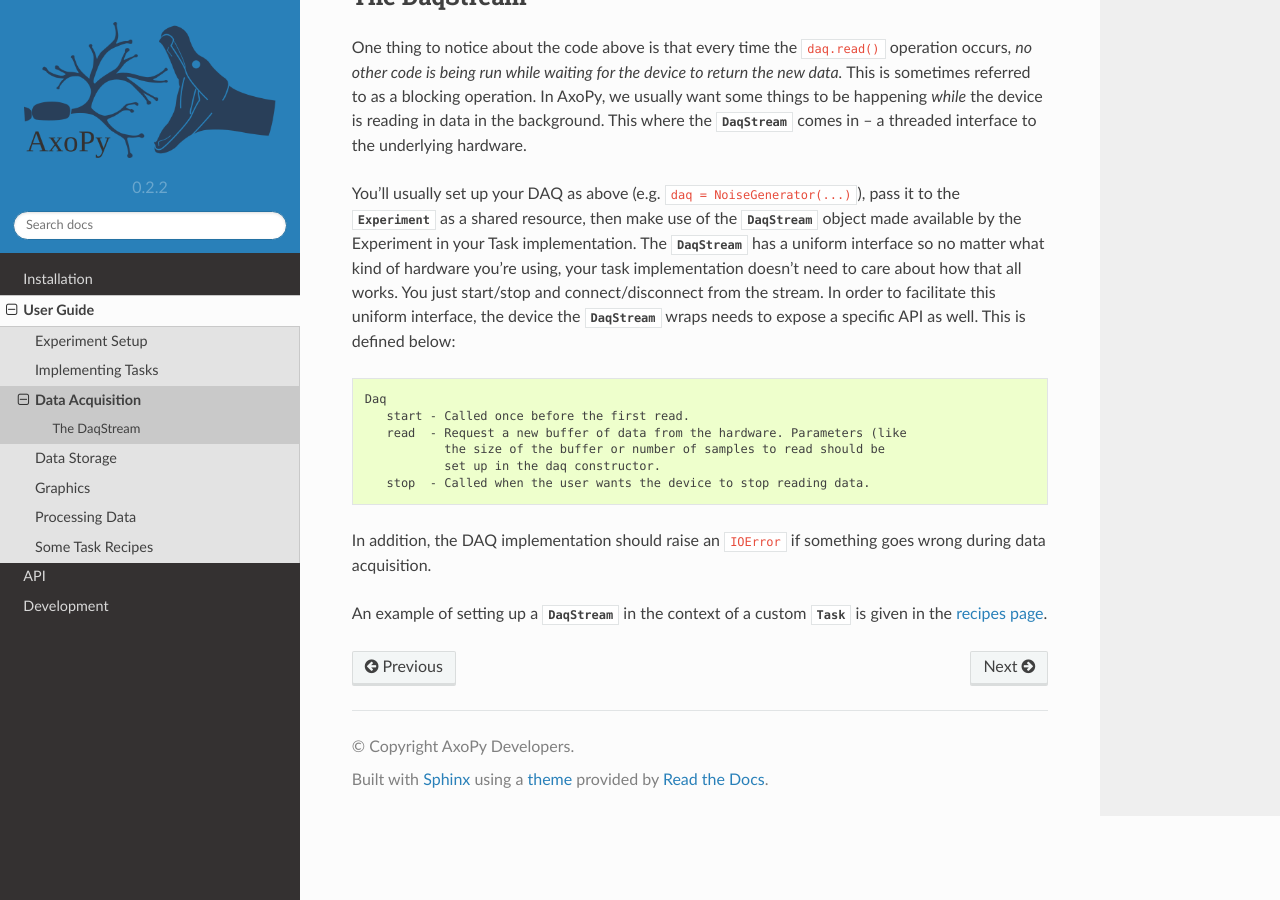
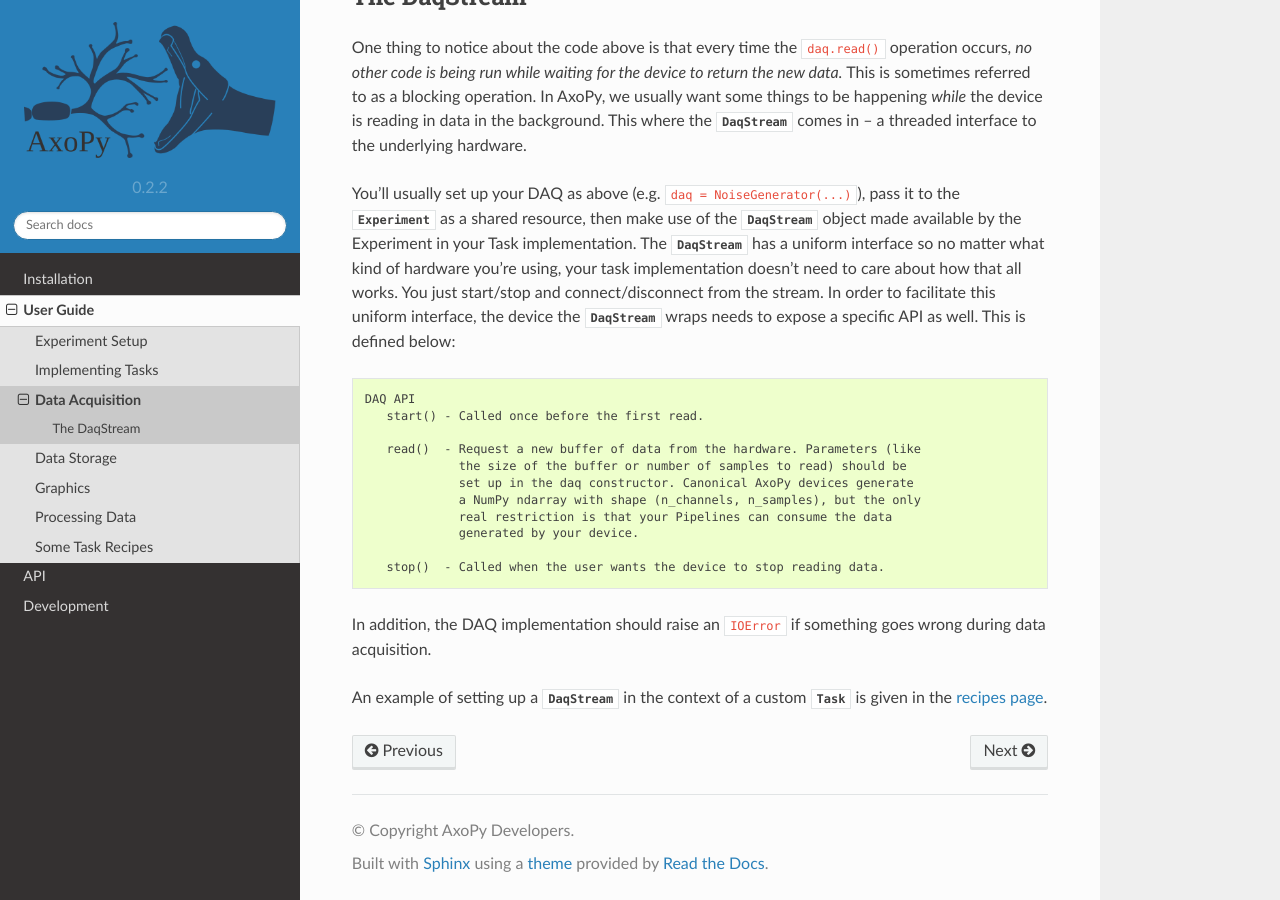
Before and after one commit to axopy/axopy, a Sphinx documentation site: the page built from docs/user_guide/daq.rst, in a window 1280 px wide and 900 px high, scrolled down 886 px. Built offline with Sphinx 7.4.7 and the Read the Docs theme 2.0.0, drawn with Linux system fonts in a browser that asks for light colours; pages that are not in the unit, such as notebooks, are missing from menus.

```diff
--- a/docs/user_guide/daq.rst
+++ b/docs/user_guide/daq.rst
@@ -67,12 +67,17 @@ API as well. This is defined below:
 
 .. code-block:: text
 
-   Daq
-      start - Called once before the first read.
-      read  - Request a new buffer of data from the hardware. Parameters (like
-              the size of the buffer or number of samples to read should be
-              set up in the daq constructor.
-      stop  - Called when the user wants the device to stop reading data.
+   DAQ API
+      start() - Called once before the first read.
+
+      read()  - Request a new buffer of data from the hardware. Parameters (like
+                the size of the buffer or number of samples to read) should be
+                set up in the daq constructor. Canonical AxoPy devices generate
+                a NumPy ndarray with shape (n_channels, n_samples), but the only
+                real restriction is that your Pipelines can consume the data
+                generated by your device.
+
+      stop()  - Called when the user wants the device to stop reading data.
 
 In addition, the DAQ implementation should raise an ``IOError`` if something
 goes wrong during data acquisition.
```
